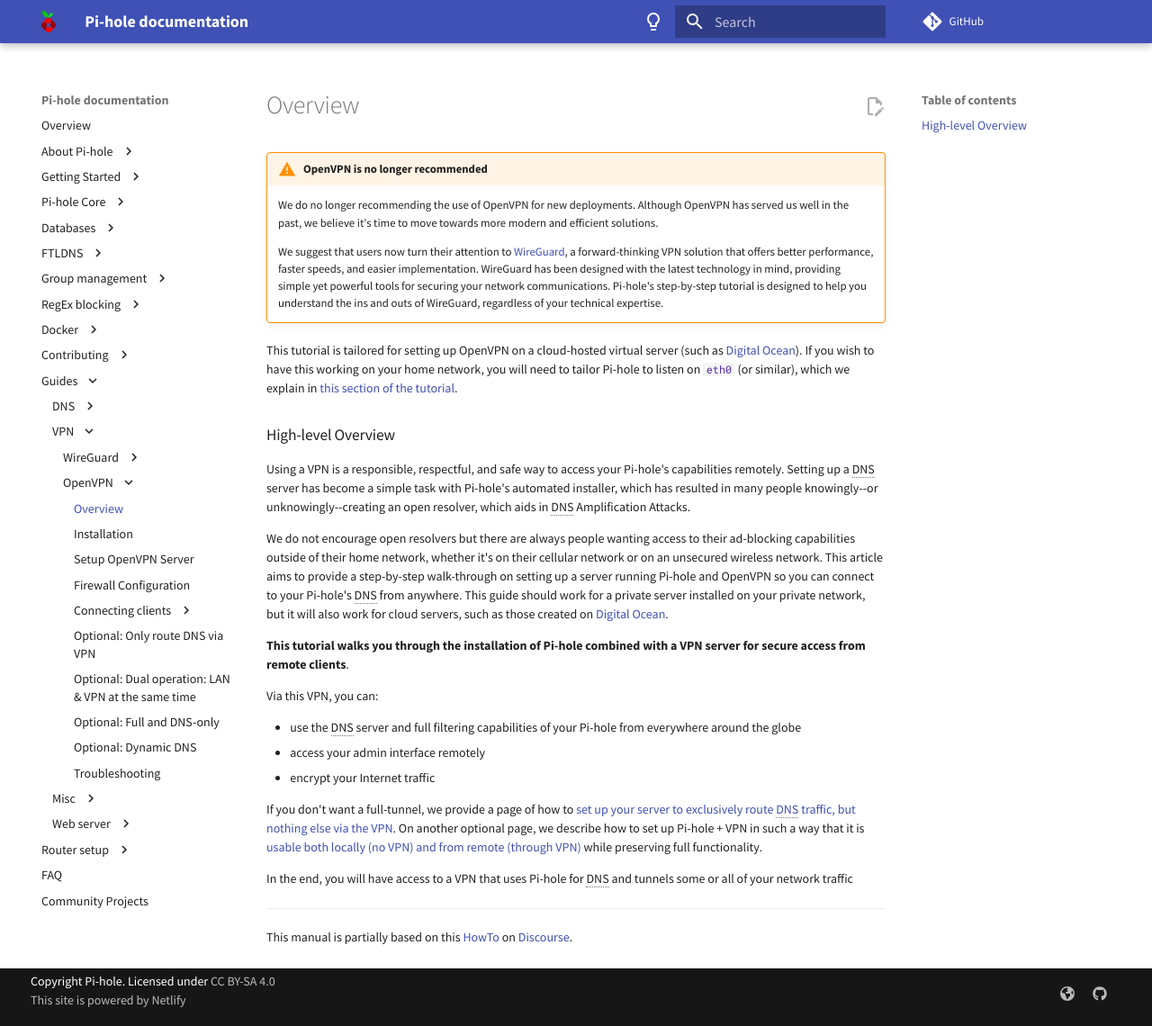
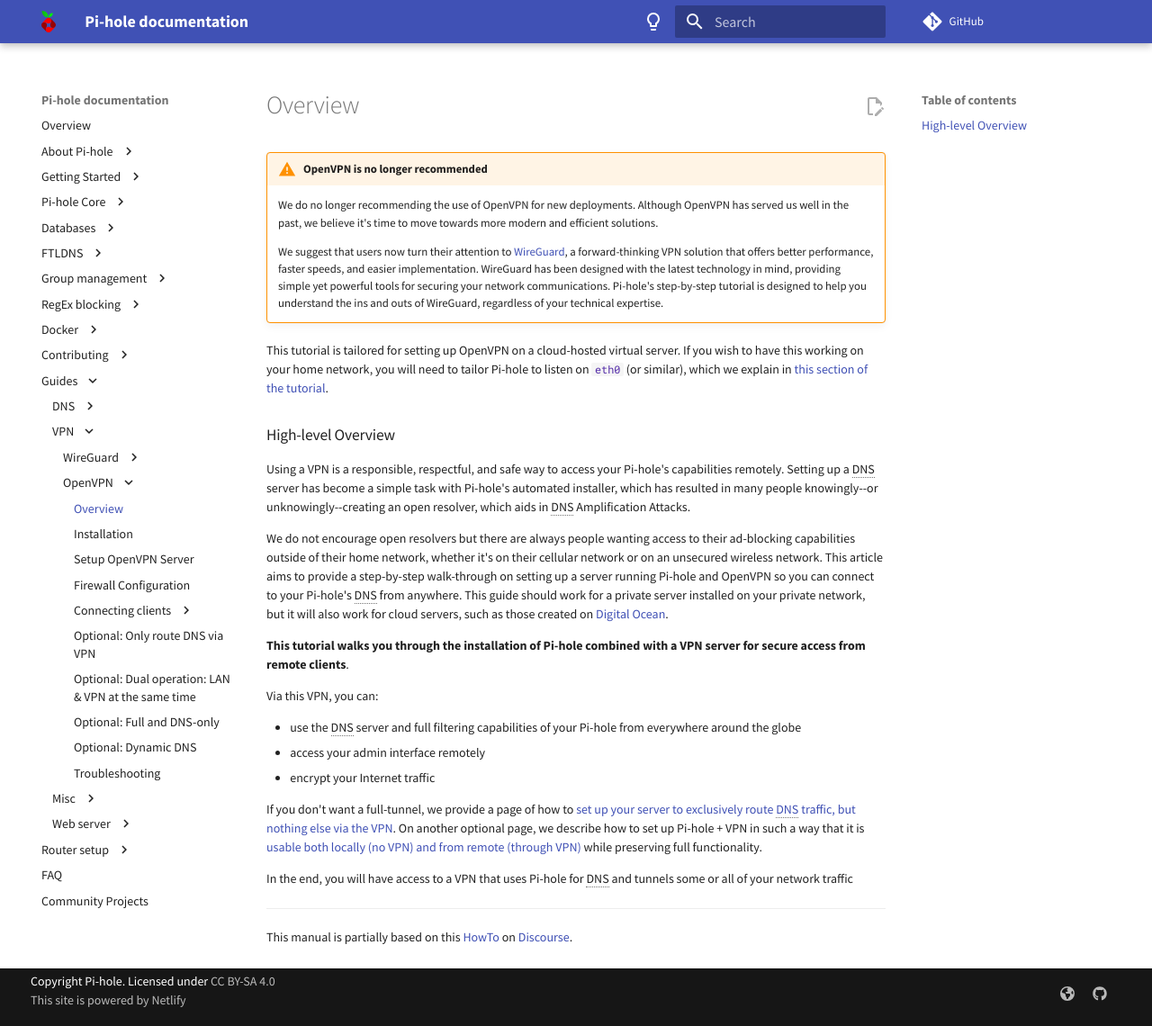
Before and after one commit to pi-hole/docs, an MkDocs documentation site: the page built from docs/guides/vpn/openvpn/overview.md, in a window 1280 px wide and 1140 px high. Shown: the whole window at 90% size. Built offline with MkDocs 1.6.1 and Material for MkDocs 9.7.7, drawn with Linux system fonts in a browser that asks for light colours; comment, search, counter and statistics services are not loaded.

Commit message:
Remove link to DO completely
Co-authored-by: RD WebDesign <github@rdwebdesign.com.br>
Signed-off-by: yubiuser <ckoenig@posteo.de>

```diff
--- a/docs/guides/vpn/openvpn/overview.md
+++ b/docs/guides/vpn/openvpn/overview.md
@@ -1,6 +1,6 @@
 {!guides/vpn/openvpn/deprecation_notice.md!}
 
-This tutorial is tailored for setting up OpenVPN on a cloud-hosted virtual server (such as [Digital Ocean](https://www.digitalocean.com/)). If you wish to have this working on your home network, you will need to tailor Pi-hole to listen on `eth0` (or similar), which we explain in [this section of the tutorial](dual-operation.md).
+This tutorial is tailored for setting up OpenVPN on a cloud-hosted virtual server. If you wish to have this working on your home network, you will need to tailor Pi-hole to listen on `eth0` (or similar), which we explain in [this section of the tutorial](dual-operation.md).
 
 ### High-level Overview
 
```
